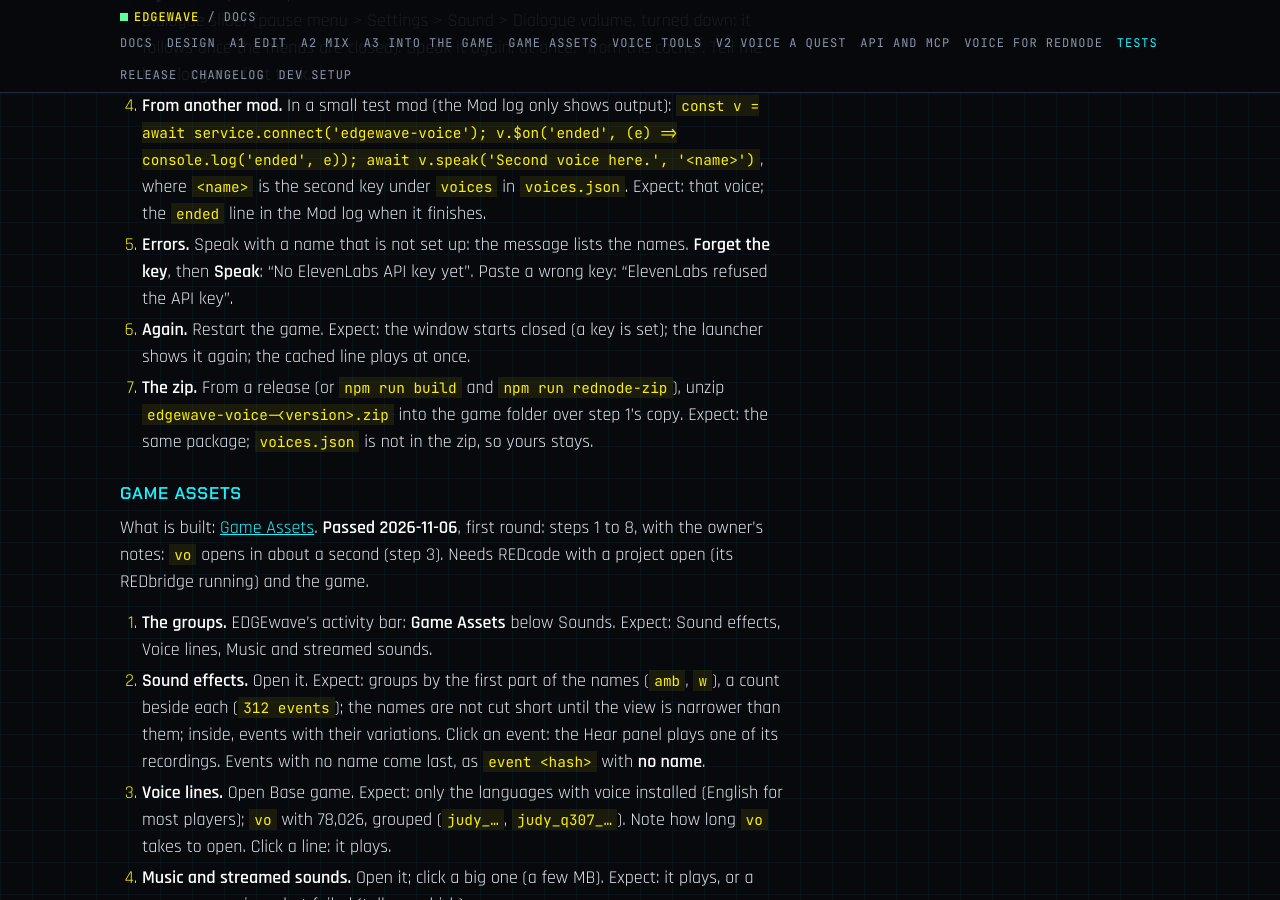
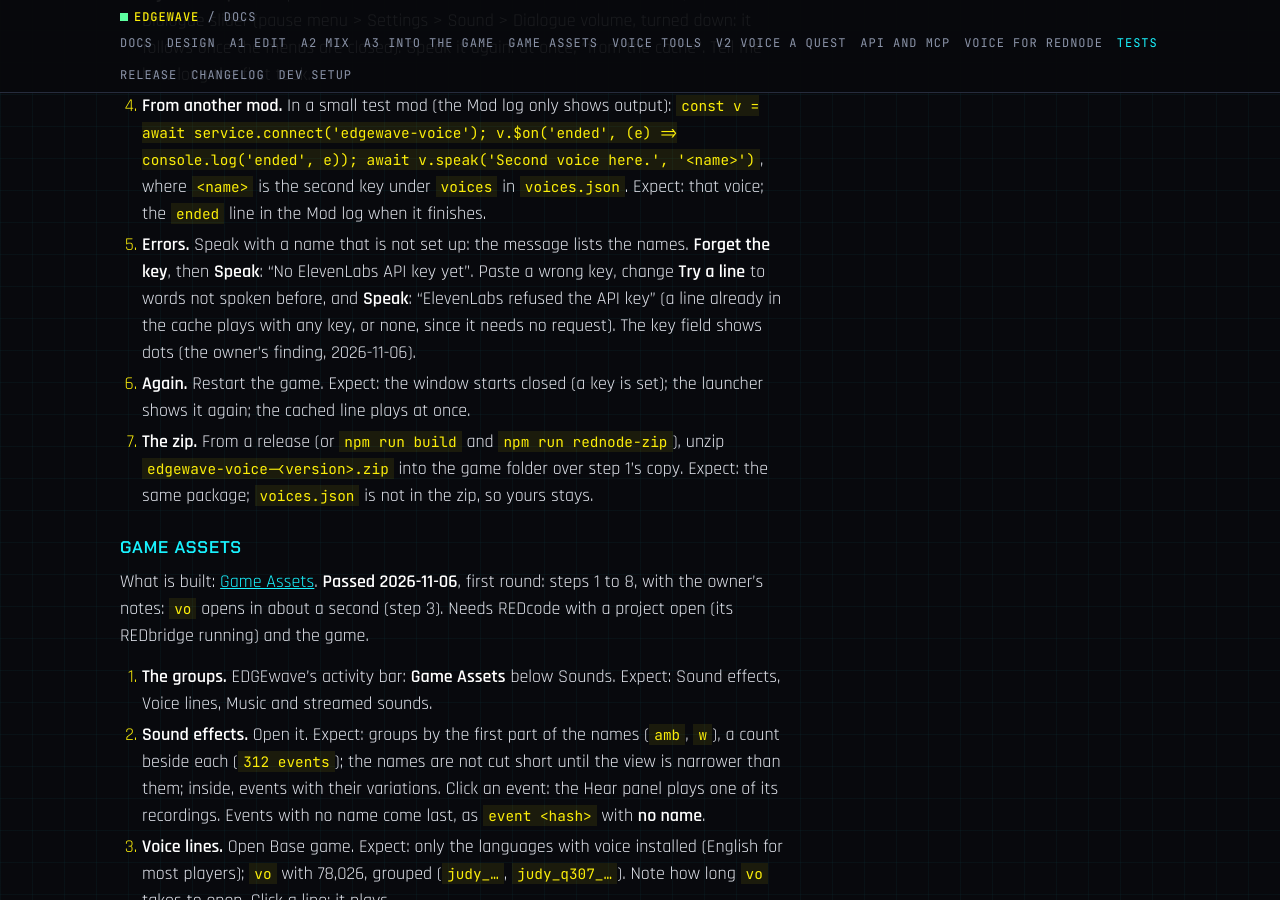
Before and after one commit to Edgemodders/EDGEwave, a Jekyll site: the page built from docs/testing.md, in a window 1280 px wide and 900 px high, scrolled down 20098 px. Built offline with Jekyll 4.4.1, drawn with Linux system fonts in a browser that asks for light colours; our own code applies the rules of GitHub Pages for plain Markdown files.

Commit message:
EDGEwave Voice: the key field shows dots
Testing: step 5's wrong key needs a line not in the cache.

Co-Authored-By: Claude Opus 5.5 <noreply@anthropic.com>

```diff
--- a/docs/testing.md
+++ b/docs/testing.md
@@ -310,7 +310,7 @@ Checked by script on 2026-10-27, no game: REDnode's own describer (`node package
 2. **The key.** Start the game, **F10**, open **EDGEwave Voice** from the launcher. Expect: "No key yet". Paste the key (**Copy the Key** from step 1's message), **Enter**. Expect: "Key set"; the field empties.
 3. **Try a line.** **Speak**. Expect: the line in the default voice within a few seconds, on the Dialogue slider (pause menu > Settings > Sound > Dialogue volume, turned down: it follows once the menus are closed). Speak it again: at once, "from the cache". Tell me how long the first took.
 4. **From another mod.** In a small test mod (the Mod log only shows output): `const v = await service.connect('edgewave-voice'); v.$on('ended', (e) => console.log('ended', e)); await v.speak('Second voice here.', '<name>')`, where `<name>` is the second key under `voices` in `voices.json`. Expect: that voice; the `ended` line in the Mod log when it finishes.
-5. **Errors.** Speak with a name that is not set up: the message lists the names. **Forget the key**, then **Speak**: "No ElevenLabs API key yet". Paste a wrong key: "ElevenLabs refused the API key".
+5. **Errors.** Speak with a name that is not set up: the message lists the names. **Forget the key**, then **Speak**: "No ElevenLabs API key yet". Paste a wrong key, change **Try a line** to words not spoken before, and **Speak**: "ElevenLabs refused the API key" (a line already in the cache plays with any key, or none, since it needs no request). The key field shows dots (the owner's finding, 2026-11-06).
 6. **Again.** Restart the game. Expect: the window starts closed (a key is set); the launcher shows it again; the cached line plays at once.
 7. **The zip.** From a release (or `npm run build` and `npm run rednode-zip`), unzip `edgewave-voice-<version>.zip` into the game folder over step 1's copy. Expect: the same package; `voices.json` is not in the zip, so yours stays.
 
--- a/rednode/edgewave-voice/mod.mjs
+++ b/rednode/edgewave-voice/mod.mjs
@@ -19,6 +19,7 @@ const errorLine = ui.text('', { tone: 'danger' });
 const keyInput = ui.input({
   label: 'ElevenLabs API key',
   placeholder: 'Paste it here and press Enter',
+  password: true, // shows dots (REDnode 0.44); an older REDnode ignores it
   onSubmit: async (value) => {
     await voice.setKey(value);
     keyInput.set({ value: '' });
```
Also changed, not shown: CLAUDE.md (+1 -1 lines).
